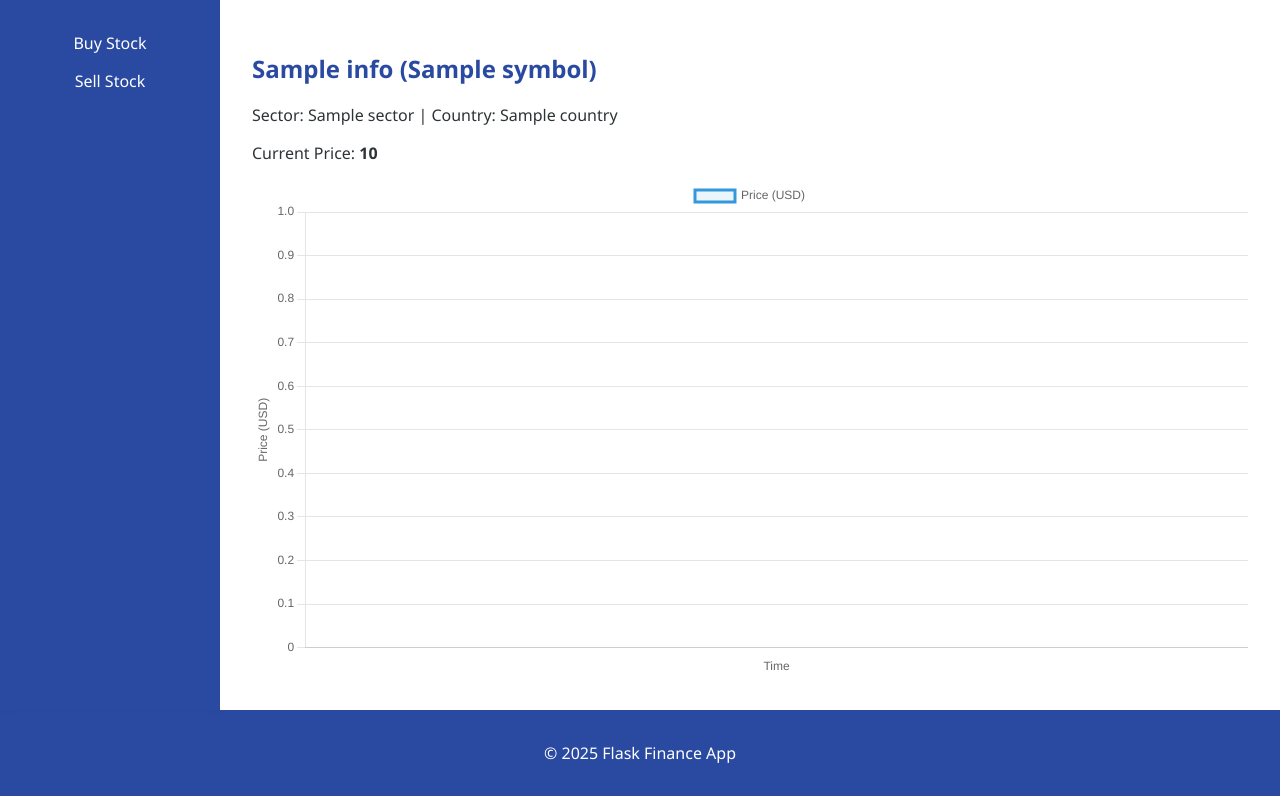
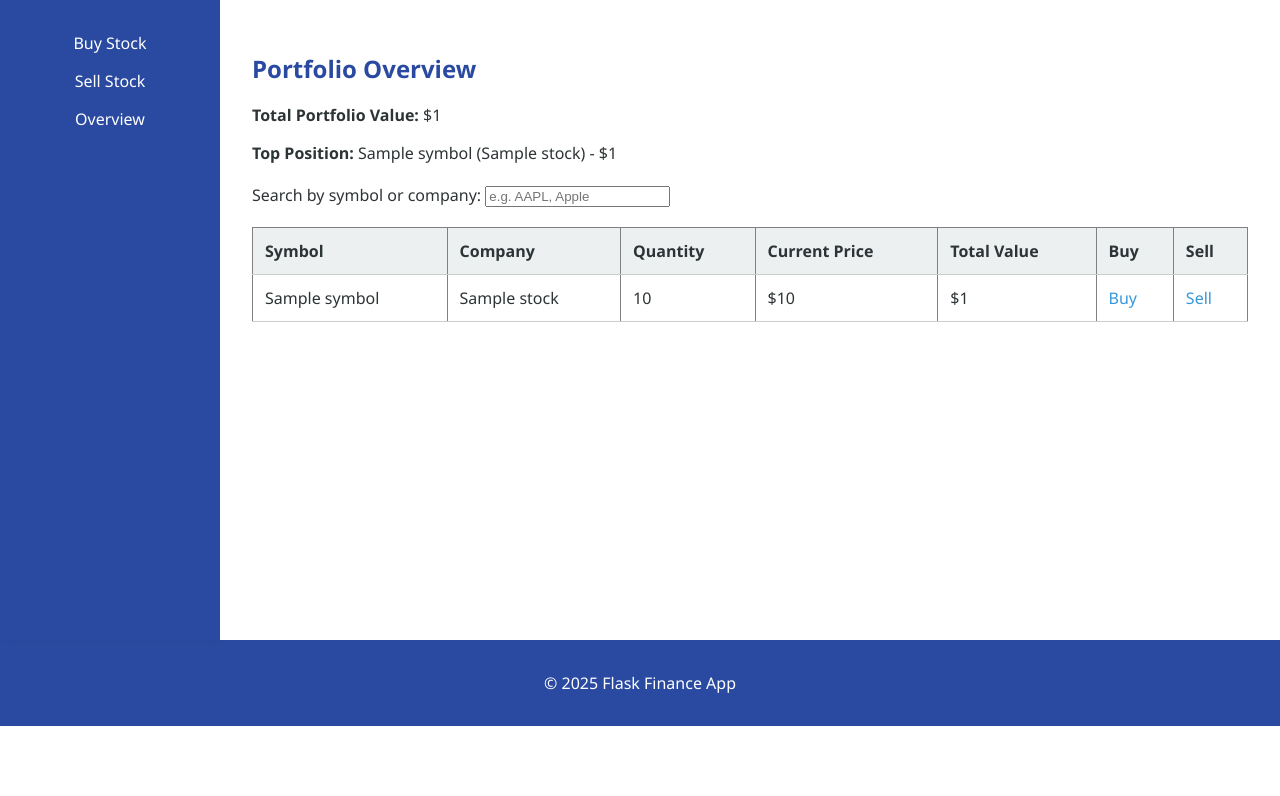
Before and after one commit to sharonnwobi/Fantastic4, a Flask app: template templates/overview.html in a window 1280 px wide. Shown: the part 118-914 px from the top of the page. After the commit the page ends 844 px from the top, so only its background shows below. Run offline with Flask 3, Linux system fonts and the light colour scheme; the template is opened without the code that fills it: most values are stand-ins (such as "Sample title", 1, 10 or a date in 2020).

Commit message:
overview template

```diff
--- a/app.py
+++ b/app.py
@@ -99,6 +99,55 @@ def stock_overview(symbol):
     prices = data.get("prices", [])
 
     return render_template("overview.html", info=info, timestamps=timestamps, prices=prices)
+@app.route("/overview")
+def overview():
+    db = connect_to_database()
+    cursor = db.cursor(dictionary=True)
+
+    # Lekérdezés az aktuális portfólió kiszámítására
+    cursor.execute("""
+        SELECT
+            s.symbol AS stock_symbol,
+            s.company_name,
+            SUM(t.quantity) AS quantity
+        FROM
+            transactions t
+        JOIN
+            stocks s ON t.stock_id = s.stock_id
+        GROUP BY
+            s.symbol, s.company_name
+        HAVING
+            quantity > 0
+    """)
+    results = cursor.fetchall()
+
+    portfolio_data = []
+    total_value = 0
+    top_stock = None
+
+    for row in results:
+        price = get_stock_current_price(row["stock_symbol"])  # Pl. yfinance vagy más API
+        total = float(row["quantity"]) * price
+        total_value += total
+
+        stock_data = {
+            "symbol": row["stock_symbol"],
+            "company_name": row["company_name"],
+            "quantity": row["quantity"],
+            "current_price": round(price, 2),
+            "total_value": round(total, 2)
+        }
+
+        if not top_stock or total > top_stock["total_value"]:
+            top_stock = stock_data
+
+        portfolio_data.append(stock_data)
+
+    return render_template("overview.html",
+                           portfolio=portfolio_data,
+                           total_value=round(total_value, 2),
+                           top_stock=top_stock)
+
 
 
 
--- a/database/projectsql.sql
+++ b/database/projectsql.sql
@@ -34,7 +34,7 @@ avg_price DOUBLE,
 timestamp_hist DATETIME,
 FOREIGN KEY (stock_id) REFERENCES stocks(stock_id) ON DELETE CASCADE
  -- Create trigger to auto remove history based on portfolio: link histtory to portfolio
-)
+);
 
 
 
--- a/templates/overview.html
+++ b/templates/overview.html
@@ -1,40 +1,69 @@
 {% extends "base.html" %}
 
-{% block title %}{{ info['longName'] }} Overview{% endblock %}
+{% block content %}
+<h2>Portfolio Overview</h2>
 
-{% block content %}
-<h2>{{ info['longName'] }} ({{ info['symbol'] }})</h2>
-<p>Sector: {{ info['sector'] }} | Country: {{ info['country'] }}</p>
-<p>Current Price: <strong>{{ info['currentPrice'] }}</strong></p>
-<span style="display:none" id="timestamps">{{ timestamps | tojson }}</span>
-<span style="display:none" id="prices">{{ prices | tojson }}</span>
-<canvas id="priceChart" width="800" height="400"></canvas>
 
-<script src="https://cdn.jsdelivr.net/npm/chart.js"></script>
+<div style="margin-bottom: 20px;">
+    <p><strong>Total Portfolio Value:</strong> ${{ total_value }}</p>
+    <p><strong>Top Position:</strong> {{ top_stock.symbol }} ({{ top_stock.company_name }}) - ${{ top_stock.total_value }}</p>
+</div>
+
+
+<div style="margin-bottom: 20px;">
+    <label for="search">Search by symbol or company:</label>
+    <input type="text" id="search" onkeyup="filterTable()" placeholder="e.g. AAPL, Apple">
+</div>
+
+
+<table id="stockTable" border="1" cellpadding="8" cellspacing="0">
+    <thead>
+        <tr>
+            <th>Symbol</th>
+            <th>Company</th>
+            <th>Quantity</th>
+            <th>Current Price</th>
+            <th>Total Value</th>
+            <th>Buy</th>
+            <th>Sell</th>
+        </tr>
+    </thead>
+    <tbody>
+        {% for stock in portfolio %}
+        <tr>
+            <td>{{ stock.symbol }}</td>
+            <td>{{ stock.company_name }}</td>
+            <td>{{ stock.quantity }}</td>
+            <td>${{ stock.current_price }}</td>
+            <td>${{ stock.total_value }}</td>
+            <td><a href="{{ url_for('create_stock', stock_id=stock.stock_id) }}">Buy</a></td>
+            <td><a href="{{ url_for('sell_stock', stock_id=stock.stock_id) }}">Sell</a></td>
+        </tr>
+        {% endfor %}
+    </tbody>
+</table>
+
+<!-- Szűrő script -->
 <script>
-const timestampsData = JSON.parse(document.getElementById('timestamps').textContent);
-const pricesData = JSON.parse(document.getElementById('prices').textContent);
+function filterTable() {
+    var input = document.getElementById("search");
+    var filter = input.value.toUpperCase();
+    var table = document.getElementById("stockTable");
+    var tr = table.getElementsByTagName("tr");
 
-const ctx = document.getElementById('priceChart').getContext('2d');
-const chart = new Chart(ctx, {
-    type: 'line',
-    data: {
-        labels: timestampsData,
-        datasets: [{
-            label: 'Price (USD)',
-            data: pricesData,
-            borderColor: '#3498db',
-            backgroundColor: 'rgba(52, 152, 219, 0.1)'
-        }]
-    },
-    options: {
-        responsive: true,
-        scales: {
-            x: { title: { display: true, text: 'Time' }},
-            y: { title: { display: true, text: 'Price (USD)' }}
+    for (var i = 1; i < tr.length; i++) {
+        var tdSymbol = tr[i].getElementsByTagName("td")[0];
+        var tdCompany = tr[i].getElementsByTagName("td")[1];
+        if (tdSymbol && tdCompany) {
+            var textSymbol = tdSymbol.textContent || tdSymbol.innerText;
+            var textCompany = tdCompany.textContent || tdCompany.innerText;
+            if (textSymbol.toUpperCase().indexOf(filter) > -1 || textCompany.toUpperCase().indexOf(filter) > -1) {
+                tr[i].style.display = "";
+            } else {
+                tr[i].style.display = "none";
+            }
         }
     }
-});
+}
 </script>
-
 {% endblock %}
--- a/templates/sidebar.html
+++ b/templates/sidebar.html
@@ -3,6 +3,7 @@
     <ul>
         <li><a href="/stocks/create">Buy Stock</a></li>
         <li><a href="/stocks/sell">Sell Stock</a></li>
+        <li><a href="/overview">Overview</a></li>
     </ul>
 </aside>
 {% endblock %}
```
